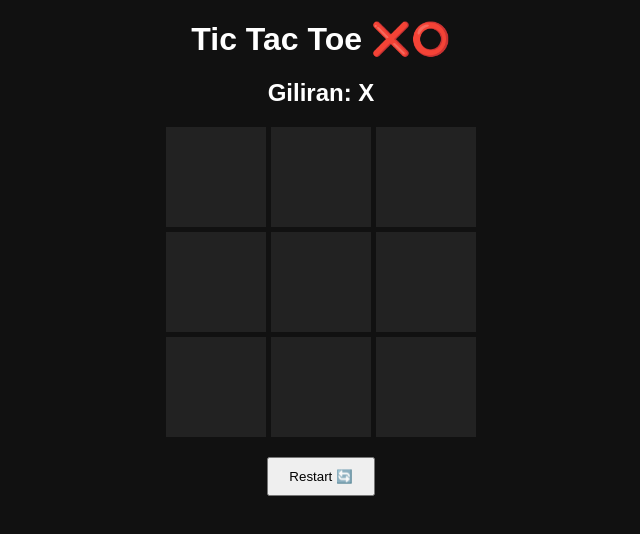
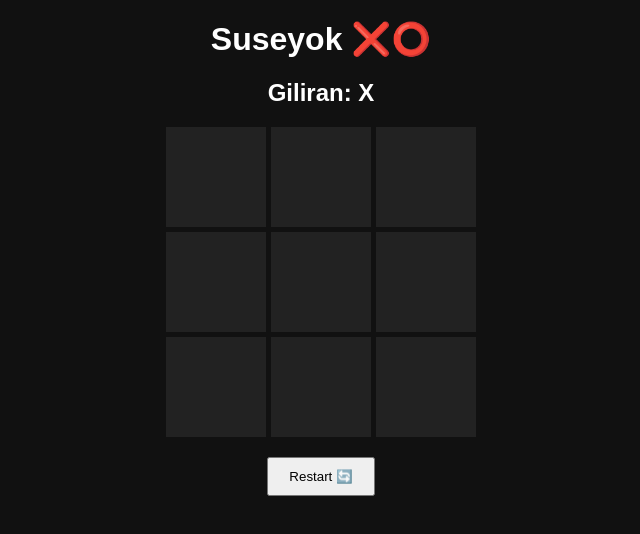
Before and after one commit to Bubabo918/Suseyok, a plain HTML site: page Index.html in a window 1280 px wide. Shown: the whole page, without its empty margins (319-959 px from the left). Drawn offline with Linux system fonts and the light colour scheme.

Commit message:
Update Index.html

```diff
--- a/Index.html
+++ b/Index.html
@@ -3,7 +3,7 @@
 <head>
 <meta charset="UTF-8">
 <meta name="viewport" content="width=device-width, initial-scale=1.0">
-<title>Tic Tac Toe</title>
+<title>Suseyok</title>
 
 <style>
 body {
@@ -50,7 +50,7 @@ button {
 
 <body>
 
-<h1>Tic Tac Toe ❌⭕</h1>
+<h1>Suseyok ❌⭕</h1>
 <h2 id="status">Giliran: X</h2>
 
 <div class="board" id="board"></div>
```
